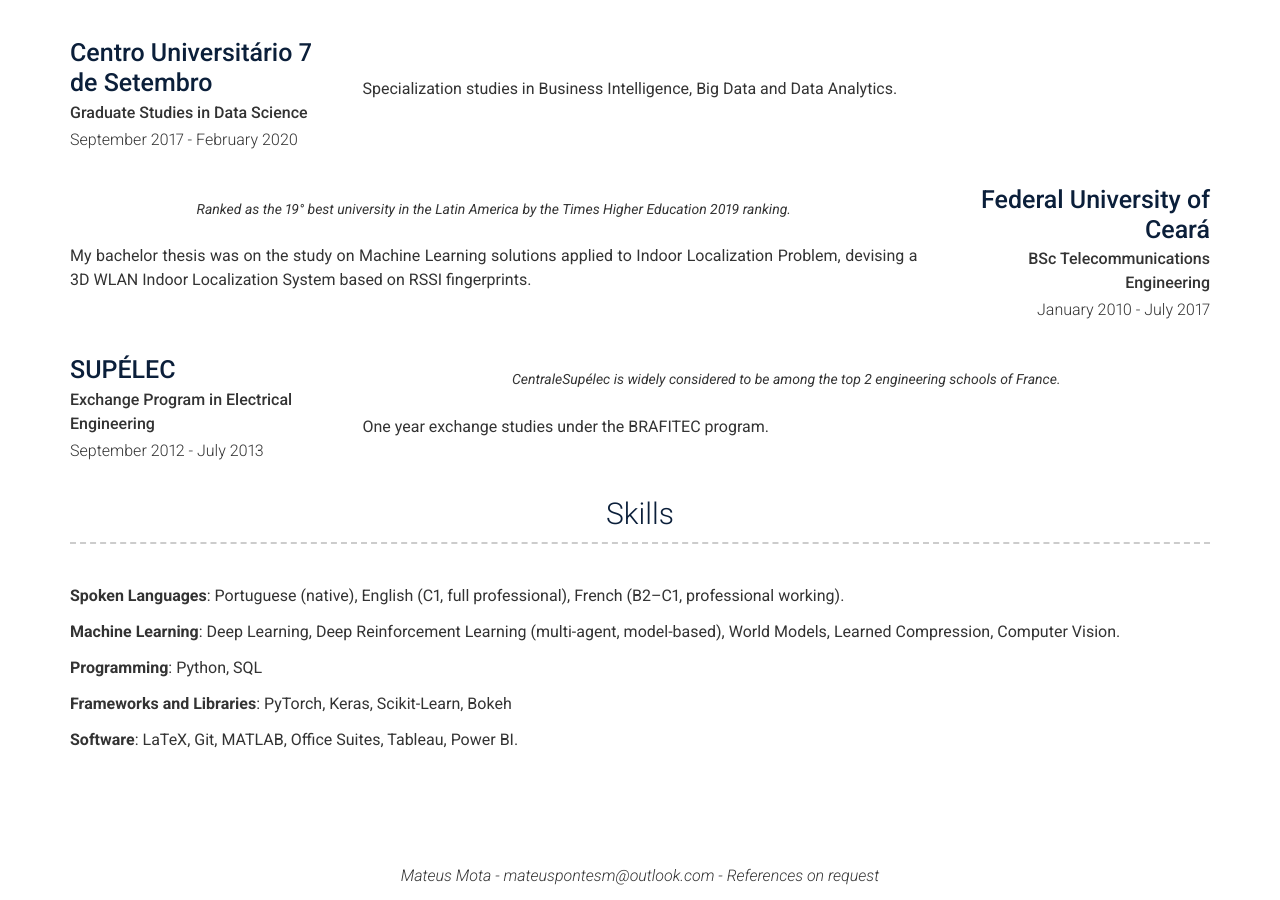
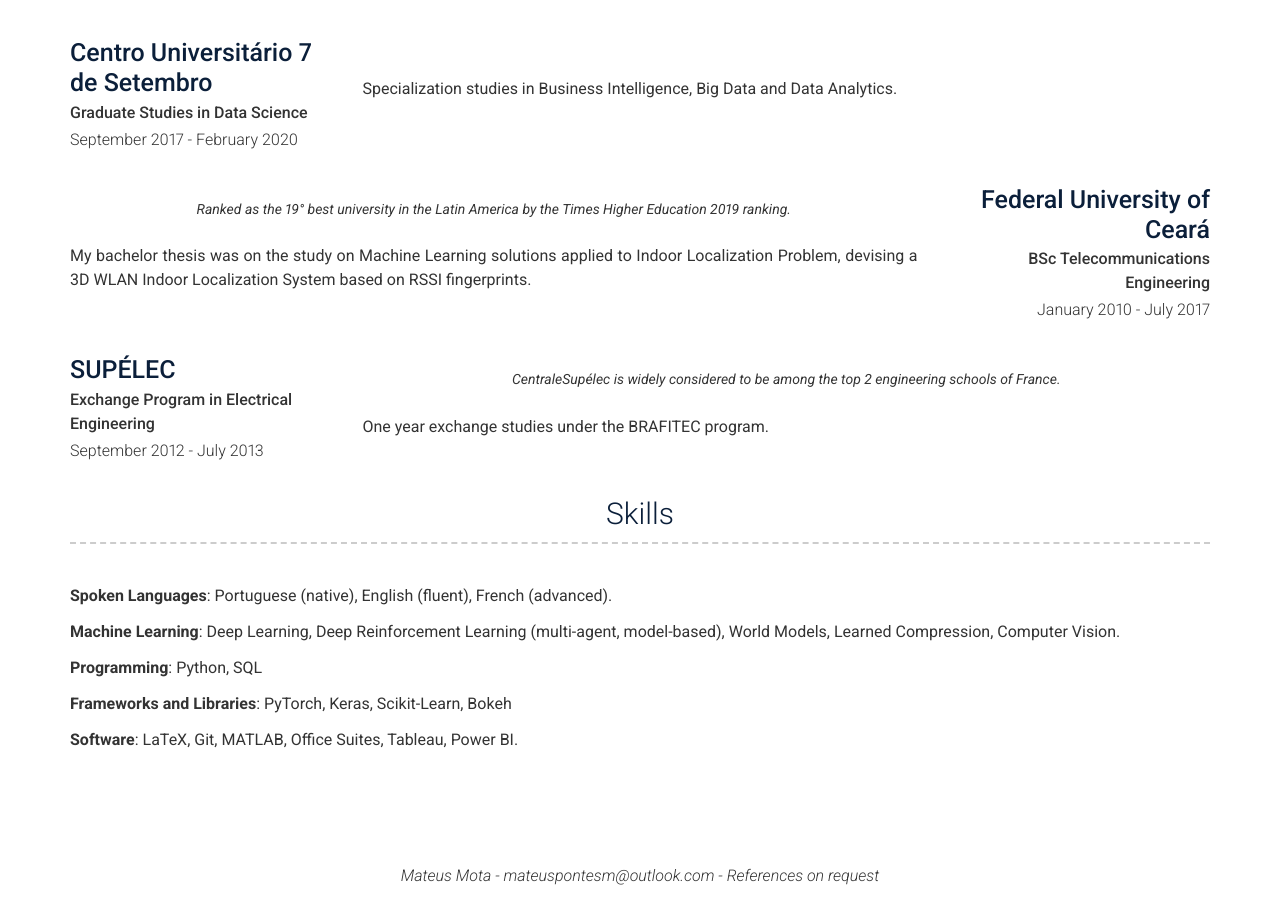
Before and after one commit to mateuspontesm/mateuspontesm.github.io, a Jekyll site: the page built from index.md, in a window 1280 px wide and 900 px high, scrolled down 2761 px. Built offline with Jekyll 4.4.1, drawn with Linux system fonts in a browser that asks for light colours.

Commit message:
Use fluent/advanced for language levels
Co-Authored-By: Claude Opus 5.5 <noreply@anthropic.com>
Claude-Session: https://claude.ai/code/session_01HVkRb7h65b9tt1wHFN4cGW

```diff
--- a/_config.yml
+++ b/_config.yml
@@ -56,7 +56,7 @@ projects_title: Selected Publications
 # More Section
 more_title: Skills
 more_content: | # this will include new lines to allow paragraphs
-  **Spoken Languages**: Portuguese (native), English (C1, full professional), French (B2–C1, professional working).
+  **Spoken Languages**: Portuguese (native), English (fluent), French (advanced).
 
   **Machine Learning**: Deep Learning, Deep Reinforcement Learning (multi-agent, model-based), World Models, Learned Compression, Computer Vision.
 
```
